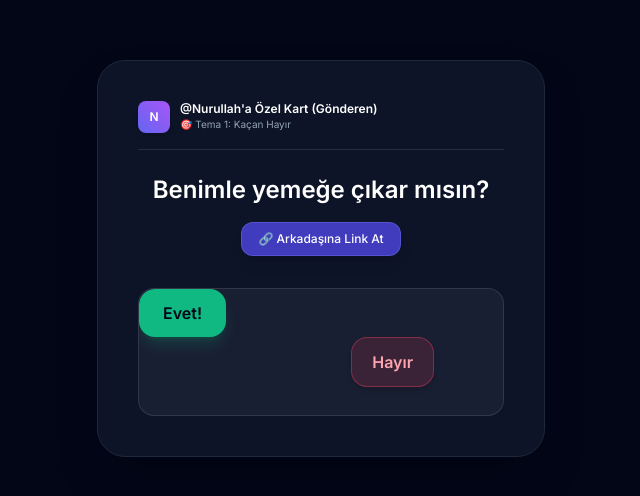
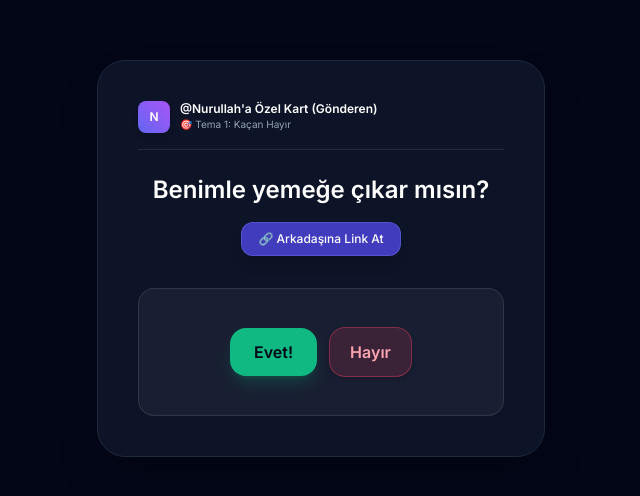
Before and after one commit to naksoy3/kacan-kart-app, a Next.js app in the folder kacan-kart-app/: page /inbox in a window 1280 px wide. Shown: the part 142-638 px from the top of the page, without its empty margins (319-959 px from the left). Built offline with nearby package versions, Linux system fonts and the light colour scheme.

Commit message:
Fix side-by-side answer buttons

```diff
--- a/kacan-kart-app/components/KacanKart.tsx
+++ b/kacan-kart-app/components/KacanKart.tsx
@@ -570,7 +570,7 @@ export default function KacanKart({
                 ref={playzoneRef}
                 className={`relative mt-8 h-32 w-full overflow-hidden rounded-2xl bg-white/5 border border-white/10 ${
                   evetOlcek > 1.8 ? "flex-col h-44" : isSwapped ? "flex-row-reverse" : "flex-row"
-                } ${theme === "escaping" || theme === "teleporting" ? "justify-center" : "justify-between"}`}
+                } ${theme === "escaping" || theme === "teleporting" ? "flex items-center justify-center gap-3" : "justify-between"}`}
               >
                 {theme === "reverse_psychology" ? (
                   <div className="grid grid-cols-2 gap-2 w-full max-h-32 overflow-y-auto pr-1">
@@ -615,9 +615,11 @@ export default function KacanKart({
                         onMouseMove={() => handleNoAction("hover")}
                         onClick={() => handleNoAction("click")}
                         style={{
-                          position: theme === "escaping" || theme === "teleporting" ? "absolute" : "relative",
-                          left: theme === "escaping" || theme === "teleporting" ? `${pos.x}px` : undefined,
-                          top: theme === "escaping" || theme === "teleporting" ? `${pos.y}px` : undefined,
+                          position: theme === "escaping" || theme === "teleporting"
+                            ? kacisSayisi > 0 ? "absolute" : "relative"
+                            : "relative",
+                          left: theme === "escaping" || theme === "teleporting" ? kacisSayisi > 0 ? `${pos.x}px` : undefined : undefined,
+                          top: theme === "escaping" || theme === "teleporting" ? kacisSayisi > 0 ? `${pos.y}px` : undefined : undefined,
                         }}
                         className={`rounded-2xl px-5 py-3 font-semibold text-sm sm:text-base whitespace-nowrap shadow-md cursor-pointer transition-colors z-20 ${
                           theme === "shattering" && shatterStage > 0
```
